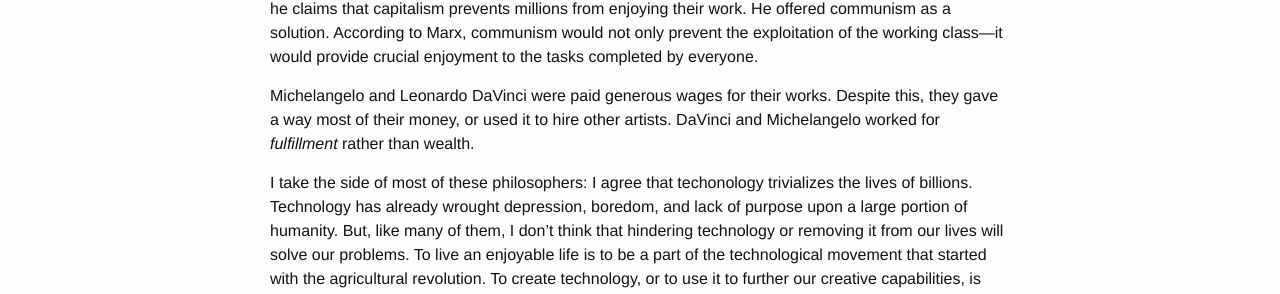
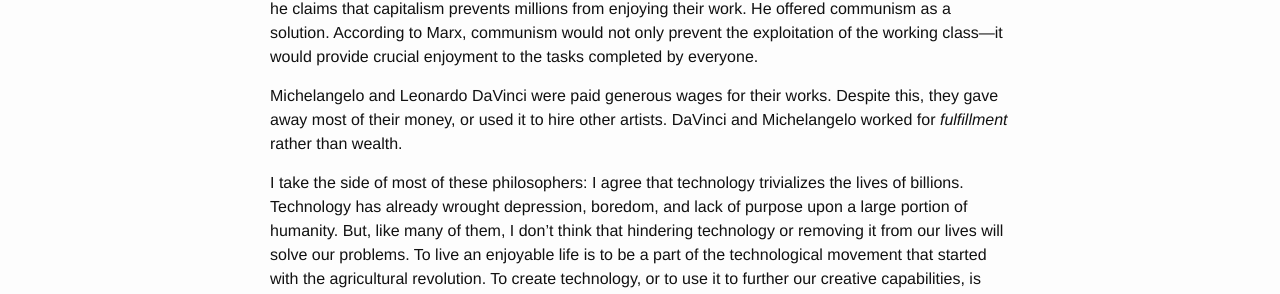
Before and after one commit to gragas/gragas.github.io, a Jekyll site: the page built from _posts/2016-07-09-how-i-learned-to-stop-worrying-and-love-the-machines.md, in a window 1280 px wide. Shown: the part 833-1127 px from the top of the page. Built offline with Jekyll 4.4.1, drawn with Linux system fonts in a browser that asks for light colours; some of the changed text lies outside the part shown.

Commit message:
Fix more typos in my most recent post.

```diff
--- a/_posts/2016-07-09-how-i-learned-to-stop-worrying-and-love-the-machines.md
+++ b/_posts/2016-07-09-how-i-learned-to-stop-worrying-and-love-the-machines.md
@@ -15,6 +15,6 @@ Many have tried to solve the problem trivial work poses. Martin Luther posited t
 
 Karl Marx also understood the tragedy of boring work. In his manifesto, this was the fault of capitalism: he claims that capitalism prevents millions from enjoying their work. He offered communism as a solution. According to Marx, communism would not only prevent the exploitation of the working class—it would provide crucial enjoyment to the tasks completed by everyone.
 
-Michelangelo and Leonardo DaVinci were paid generous wages for their works. Despite this, they gave a way most of their money, or used it to hire other artists. DaVinci and Michelangelo worked for *fulfillment* rather than wealth.
+Michelangelo and Leonardo DaVinci were paid generous wages for their works. Despite this, they gave away most of their money, or used it to hire other artists. DaVinci and Michelangelo worked for *fulfillment* rather than wealth.
 
-I take the side of most of these philosophers: I agree that techonology trivializes the lives of billions. Technology has already wrought depression, boredom, and lack of purpose upon a large portion of humanity. But, like many of them, I don't think that hindering technology or removing it from our lives will solve our problems. To live an enjoyable life is to be a part of the technological movement that started with the agricultural revolution. To create technology, or to use it to further our creative capabilities, is what we should all do. Many do not have as much opportunity as others, but technology is here to stay. It can both advance humanity and ravage it. It is up to us to use it for the betterment of us all.
+I take the side of most of these philosophers: I agree that technology trivializes the lives of billions. Technology has already wrought depression, boredom, and lack of purpose upon a large portion of humanity. But, like many of them, I don't think that hindering technology or removing it from our lives will solve our problems. To live an enjoyable life is to be a part of the technological movement that started with the agricultural revolution. To create technology, or to use it to further our creative capabilities, is what we should all do. Many do not have as much opportunity as others, but technology is here to stay. It can both advance humanity and ravage it. It is up to us to use it for the betterment of us all.
```
